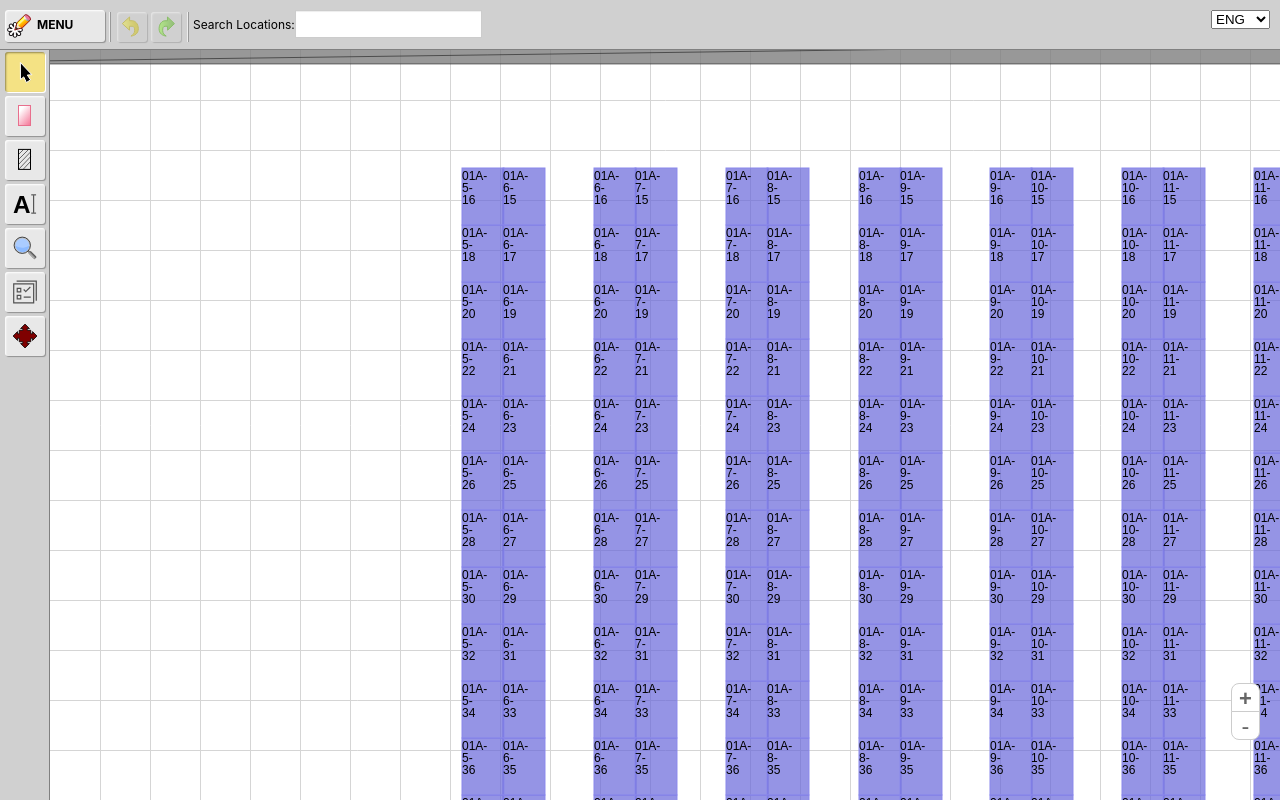
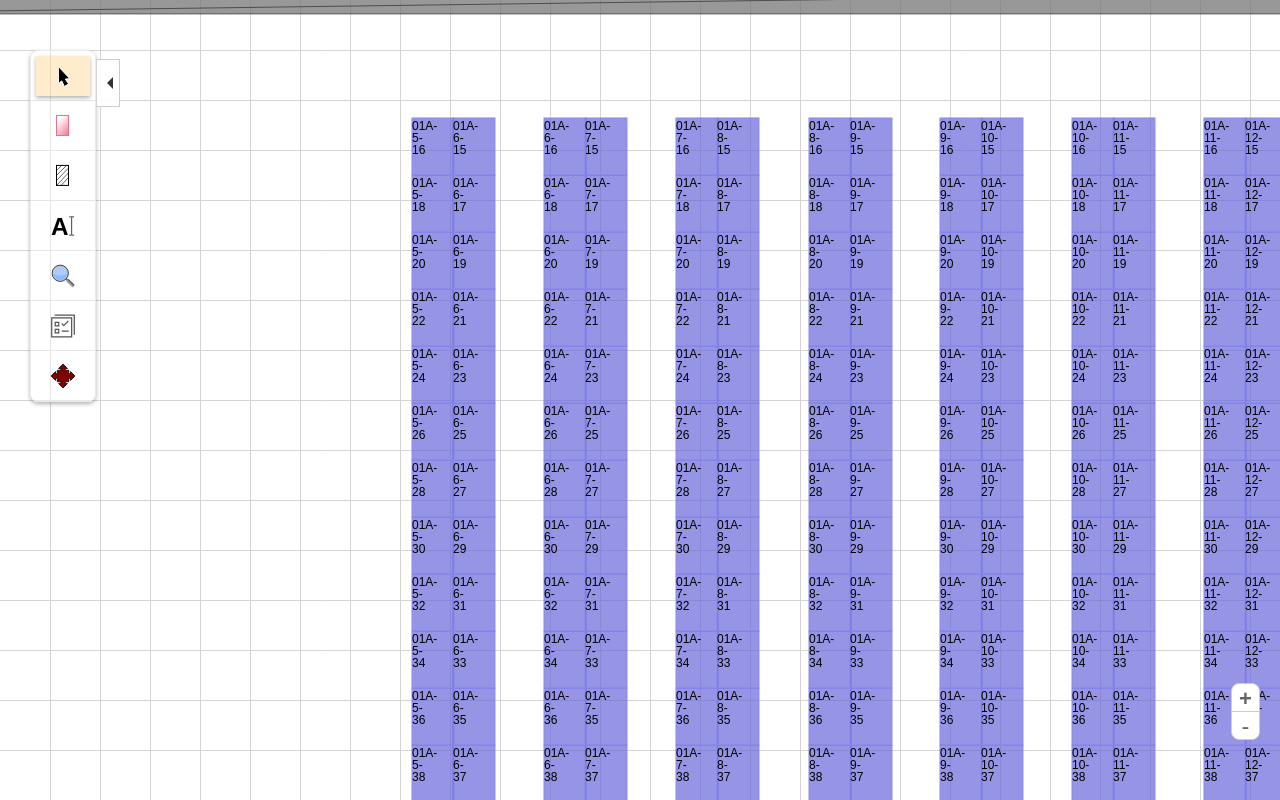
Before and after one commit to oracle0221/SketchBoard, a React (Create React App) app: page /#/layout in a window 1280 px wide. Built offline with nearby package versions, Linux system fonts and the light colour scheme.

Commit message:
ui布局调整

```diff
--- a/src/page/layout/constants.js
+++ b/src/page/layout/constants.js
@@ -13,8 +13,8 @@
 export const Mode_Batch=5;
 export const Mode_Pan=6;
 
-export const EdgeTop = 50;
-export const EdgeLeft = 50;
+export const EdgeTop = 0;
+export const EdgeLeft = 0;
 
 export const ModeEnum={
   0:Mode_Select,
--- a/src/page/layout/index.js
+++ b/src/page/layout/index.js
@@ -39,7 +39,7 @@
                 </select>
               </div>
           </div>
-          <div className="tools-left" >
+          {/*<div className="tools-left" >
               <ul id="J_tools_ul">
                   <li id="J_tool_select" className="tool_button current" title="选择工具" language="tool_select_button" >
                       <div className="img select" ></div>
@@ -63,7 +63,7 @@
                       <div className="img panning" ></div>
                   </li>
               </ul>
-          </div>
+          </div>*/}
           <div className="workarea" >
             <div>
               <div className="canvas" id="canvas" >
@@ -145,6 +145,7 @@
               <input type="number" defaultValue={1} id="J_input_zoom" readOnly={true} />
               <span className="btn" id="ZoomOut" >-</span>
           </div>
+          {/* 放大与缩小 */}
           <div className="widget-zoom" id="J_widget_zoom" >
               <button type="button" className="zoomin"  id="J_zoomin" >+</button>
               <div className="slider" id="J_slider_box" >
@@ -160,6 +161,86 @@
                 <a>隐藏滑块</a>
               </div>
           </div>
+          {/* 多语言 */}
+          <div className="translations-div" >
+            <div className="inner-div" ></div>
+          </div>
+          <div className="section-cardbox" id="J_section_cardbox" >
+            <ul>
+              <li className="current" >
+                <div>
+                  <dt>
+                    <div className="img select" title="选择工具" language="tool_select_button" ></div>
+                  </dt>
+                  <dd>
+                    {/*<p language="tool_select_button"></p>*/}
+                  </dd>
+                </div>
+              </li>
+              <li>
+                <div>
+                  <dt>
+                    <div className="img location" title="Location" language="tool_location_button" ></div>
+                  </dt>
+                  <dd>
+                    {/*<p language="tool_location_button"></p>*/}
+                  </dd>
+                </div>
+              </li>
+              <li>
+                <div>
+                  <dt>
+                    <div className="img barrier" title="Barrier" language="tool_barrier_button" ></div>
+                  </dt>
+                  <dd>
+                    {/*<p language="tool_barrier_button"></p>*/}
+                  </dd>
+                </div>
+              </li>
+              <li>
+                <div>
+                  <dt>
+                    <div className="img text" title="文字工具" language="tool_text_button" ></div>
+                  </dt>
+                  <dd>
+                    {/*<p language="tool_text_button"></p>*/}
+                  </dd>
+                </div>
+              </li>
+              <li>
+                <div>
+                  <dt>
+                    <div className="img zoom" title="缩放工具" language="tool_zoom_button" ></div>
+                  </dt>
+                  <dd>
+                    {/*<p language="tool_zoom_button"></p>*/}
+                  </dd>
+                </div>
+              </li>
+              <li>
+                <div>
+                  <dt>
+                    <div className="img batch" title="批量生成" language="tool_batch_button" ></div>
+                  </dt>
+                  <dd>
+                    {/*<p language="tool_batch_button"></p>*/}
+                  </dd>
+                </div>
+              </li>
+              <li>
+                <div>
+                  <dt>
+                    <div className="img panning" title="Panning" language="tool_pan_button" ></div>
+                  </dt>
+                  <dd>
+                    {/*<p language="tool_pan_button"></p>*/}
+                  </dd>
+                </div>
+              </li>
+            </ul>
+            <button className="show-side-nav side-nav" id="J_show_sideNav" ></button>
+            <button className="hide-side-nav side-nav" id="J_hide_sideNav" ></button>
+          </div>
       </div>
     </>
   );
--- a/src/page/layout/index.scss
+++ b/src/page/layout/index.scss
@@ -250,8 +250,8 @@
 /* 主工作区域 */
 .workarea{
     position:absolute;
-    top:50px;
-    left: 50px;
+    top:0px;
+    left: 0px;
     right: 0px;
     // bottom: 40px;
     bottom:0px;
@@ -373,6 +373,17 @@
   }
 }
 
+// 多语言
+.translations-div{
+  position: absolute;
+  bottom:20px;
+  right:20px;
+
+  .inner-div{
+
+  }
+}
+
 .tools-bottom{
     position: absolute;
     left: 50px;
@@ -395,3 +406,107 @@
     /* background:white url(./assets/tool_zoom.svg) left center no-repeat;background-size: 20px; */
 }
 .tools-bottom span{cursor: pointer;}
+
+
+// 新版UI
+.tools-left, .tools-top{display:none;}
+.section-cardbox{
+  width:66px;
+  background:rgba(255, 255, 255, 0.4);
+  position:absolute;
+  z-index:10;
+  top:50px;
+  left:30px;
+  border-radius: 8px;
+  box-shadow: 0 2px 4px rgba(0,0,0,0.3);
+  border: 1px solid #E8EAED;
+  cursor: default;
+
+  transition:left 300ms;
+
+  ul{
+    li>div{
+      padding:8px 15px;
+    }
+
+    li{
+      padding:5px 5px;
+
+      &.current{
+        >div{
+          box-shadow: 0 2px 4px rgba(0,0,0,0.3);
+          background:rgba(255, 160, 0, 0.2);
+        }
+      }
+
+      &:hover{
+        >div{
+          // box-shadow: 0 2px 4px rgba(0,0,0,0.3);
+          background:rgba(255, 160, 0, 0.1);
+        }
+      }
+    }
+
+    dt{
+
+    }
+  }
+
+   .img{
+
+      width:24px;
+      height: 24px;
+  }
+
+  .select{background:url(../../assets/tool_select.svg) center no-repeat;}
+  .location{background:url(../../assets/tool_location.svg) center no-repeat;}
+  .barrier{background:url(../../assets/tool_barrier.svg) center no-repeat;}
+  .text{background:url(../../assets/tool_text.svg) center no-repeat;}
+  .zoom{background:url(../../assets/tool_zoom.svg) center no-repeat;}
+  .batch{background:url(../../assets/tool_batch.svg) center no-repeat;background-size: 28px;}
+  .panning{background:url(../../assets/tool_panning.svg) center no-repeat;}
+  // .tool_button:hover{background-color:#ffc;}
+  // .tool_button.current{background-color: #f4e284;box-shadow: inset 1px 1px 2px rgba(0,0,0,0.4), 1px 1px 0 white;}
+
+  button{
+    position: absolute;
+    z-index: 0;
+    top: 8px;
+    left: 101%;
+    border-radius: 0;
+    outline:0;
+    width: 24px;
+    height: 48px;
+    cursor: pointer;
+    background: rgba(255,255,255,0.9) 7px center/7px 10px no-repeat;
+    border-left: 1px solid #D4D4D4;
+    display:none;
+    // box-shadow: 0px 1px 4px rgba(0, 0, 0, 0.3);
+  }
+
+  .show-side-nav{
+
+    &:after{
+      content:"";
+      display:block;
+      width:0;
+      height:0;
+      border:6px solid transparent;
+      border-left-color:#333;
+      transform:translateX(3px);
+    }
+  }
+
+  .hide-side-nav{
+    display:block;
+    &:after{
+      content:"";
+      display:block;
+      width:0;
+      height:0;
+      border:6px solid transparent;
+      border-right-color:#333;
+      transform:translateX(0px);
+    }
+  }
+}
--- a/src/page/layout/sidebar.js
+++ b/src/page/layout/sidebar.js
@@ -6,8 +6,32 @@
 const $ = document.getElementById.bind(document);
 
 export function leftNavHandle(){
-  const J_tools_ul = $('J_tools_ul');
+  // const J_tools_ul = $('J_tools_ul');
+  const J_tools_ul = $('J_section_cardbox');
   const a_tools_li = Array.from(J_tools_ul.getElementsByTagName('li'));
+
+  const J_show_sideNav = $('J_show_sideNav'), J_hide_sideNav = $('J_hide_sideNav');
+  let beShowSideNav = true;
+
+  J_show_sideNav.onclick = ()=>{
+    beShowSideNav = true;
+    J_tools_ul.style.left="30px";
+  };
+  J_hide_sideNav.onclick = ()=>{
+    beShowSideNav = false;
+    J_tools_ul.style.left="-66px";
+  };
+
+  J_tools_ul.addEventListener('transitionend', ()=>{
+    J_show_sideNav.style.display='none';
+    J_hide_sideNav.style.display='none';
+
+    if(!beShowSideNav){
+      J_show_sideNav.style.display='block';
+    }else{
+      J_hide_sideNav.style.display='block';
+    }
+  });
 
   a_tools_li.forEach((objLi, index)=>{
       objLi.onclick=()=>{
@@ -63,7 +87,8 @@
 
 // 将menu设成另外一个
 export function setMenu( mode ){
-  const J_tools_ul = $('J_tools_ul');
+  // const J_tools_ul = $('J_tools_ul');
+  const J_tools_ul = $('J_section_cardbox');
   const a_tools_li = Array.from(J_tools_ul.getElementsByTagName('li'));
 
   // 触发点击
```
Also changed, not shown: src/assets/translation.svg (added).
